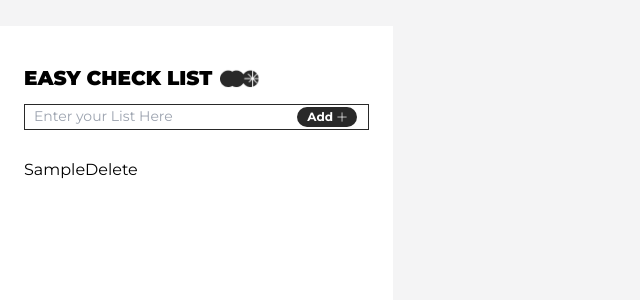
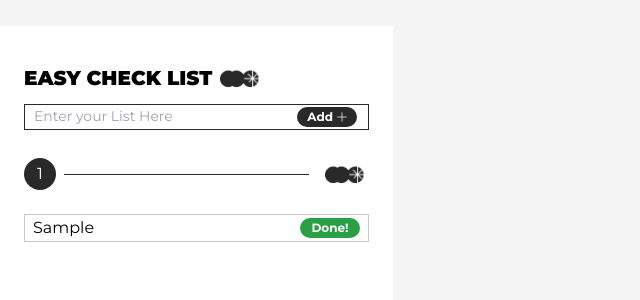
Before and after one commit to ruddnjs3769/wanted-pre-onboarding-frontend-challenge-19, a React (Vite) app: page / in a window 1280 px wide. Both pictures are taken after typing "Sample" into the empty fields and a click on the button "Add". Shown: the top 300 px of the page, without its empty margins (0-640 px from the left). Built offline with nearby package versions, Linux system fonts and the light colour scheme.

Commit message:
feat: list 스크롤 작업, style: list 스타일 작업

```diff
--- a/src/components/List/List.tsx
+++ b/src/components/List/List.tsx
@@ -1,16 +1,39 @@
 import { useSelector } from "react-redux";
 import ListItem from "./ListItem";
 import { RootState } from "@/store/store";
+import logo from "@/assets/logo.png";
+import { useState } from "react";
 
 const List: React.FC = () => {
   const list = useSelector((state: RootState) => state.list);
+  const [isScrolled, setIsScrolled] = useState(false);
+
+  const handleScroll = (e) => {
+    setIsScrolled(e.target.scrollTop > 0);
+  };
 
   return (
-    <div>
-      {list.map((item, index) => (
-        <ListItem key={index} item={item} />
-      ))}
-    </div>
+    <section className="w-full">
+      {/* 리스트 카운트 */}
+      <figure className="flex justify-between items-center mb-6">
+        <div className="w-8 h-8 bg-black text-white flex justify-center items-center rounded-full">
+          {list.length}
+        </div>
+        <span className="h-0 w-[245px] border-b border-black " />
+        <img src={logo} alt="logo" className="w-11 h-5 ml-2" />
+      </figure>
+      {/* 리스트들 */}
+      <article
+        className={`flex flex-col gap-2 h-[75vh] overflow-y-scroll scrollbar-hide transition-all duration-300 ease-in-out ${
+          isScrolled ? "shadow-inner" : "shadow-none"
+        }`}
+        onScroll={handleScroll}
+      >
+        {list.map((item, index) => (
+          <ListItem key={index} item={item} />
+        ))}
+      </article>
+    </section>
   );
 };
 
--- a/src/components/List/ListItem.tsx
+++ b/src/components/List/ListItem.tsx
@@ -14,9 +14,14 @@ const ListItem: React.FC<ListItemProps> = ({ item }) => {
   };
 
   return (
-    <div>
+    <div className="w-full h-7 border border-[#c9c9c9] p-2 flex justify-between items-center">
       {item}
-      <button onClick={handleDelete}>Delete</button>
+      <button
+        className="w-[60px] h-5 bg-[#2B9F45] rounded-full text-white text-xs font-bold hover:bg-white hover:text-[#2B9F45] hover:border hover:border-[#2b9f45] transition-all duration-300 ease-in-out"
+        onClick={handleDelete}
+      >
+        Done!
+      </button>
     </div>
   );
 };
```
